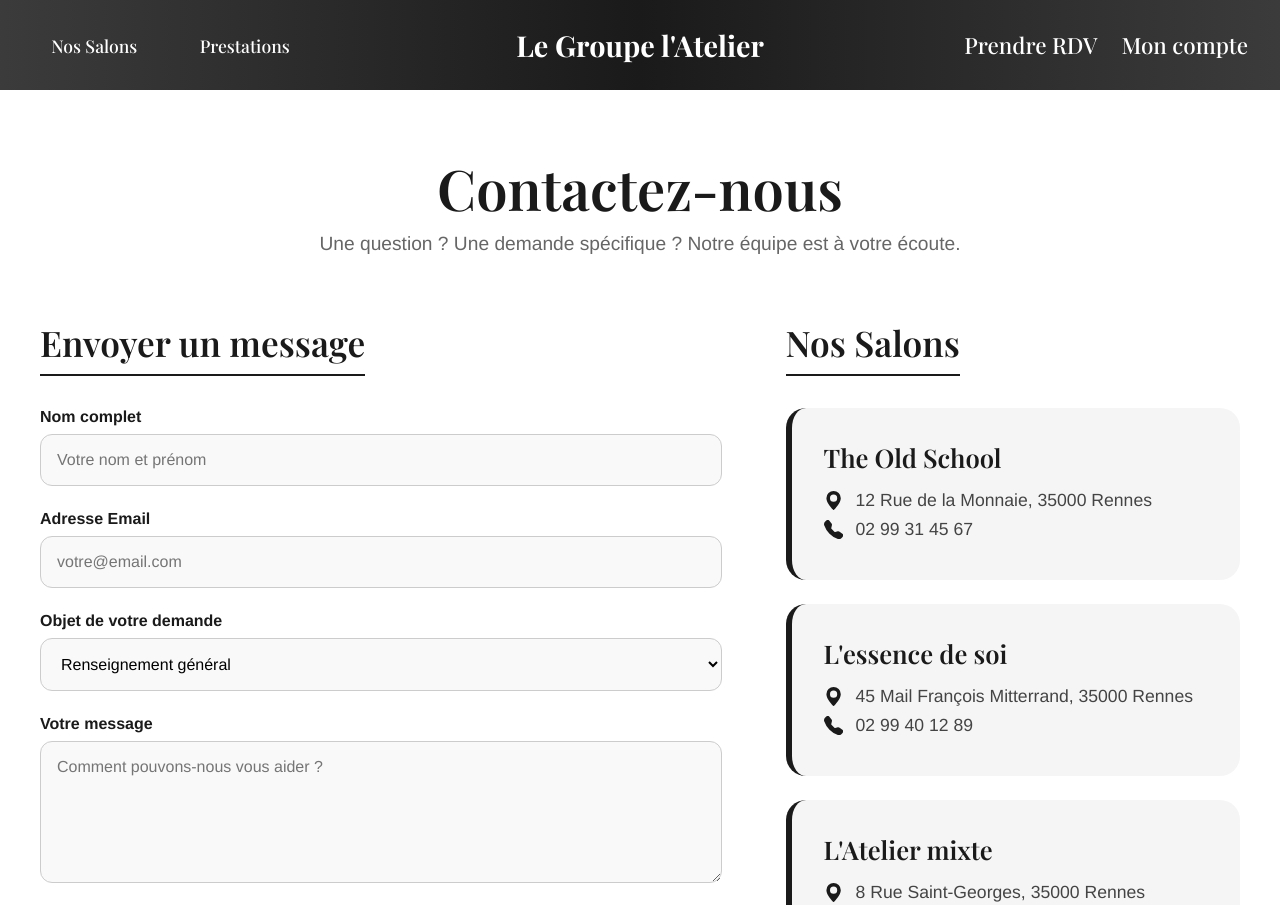
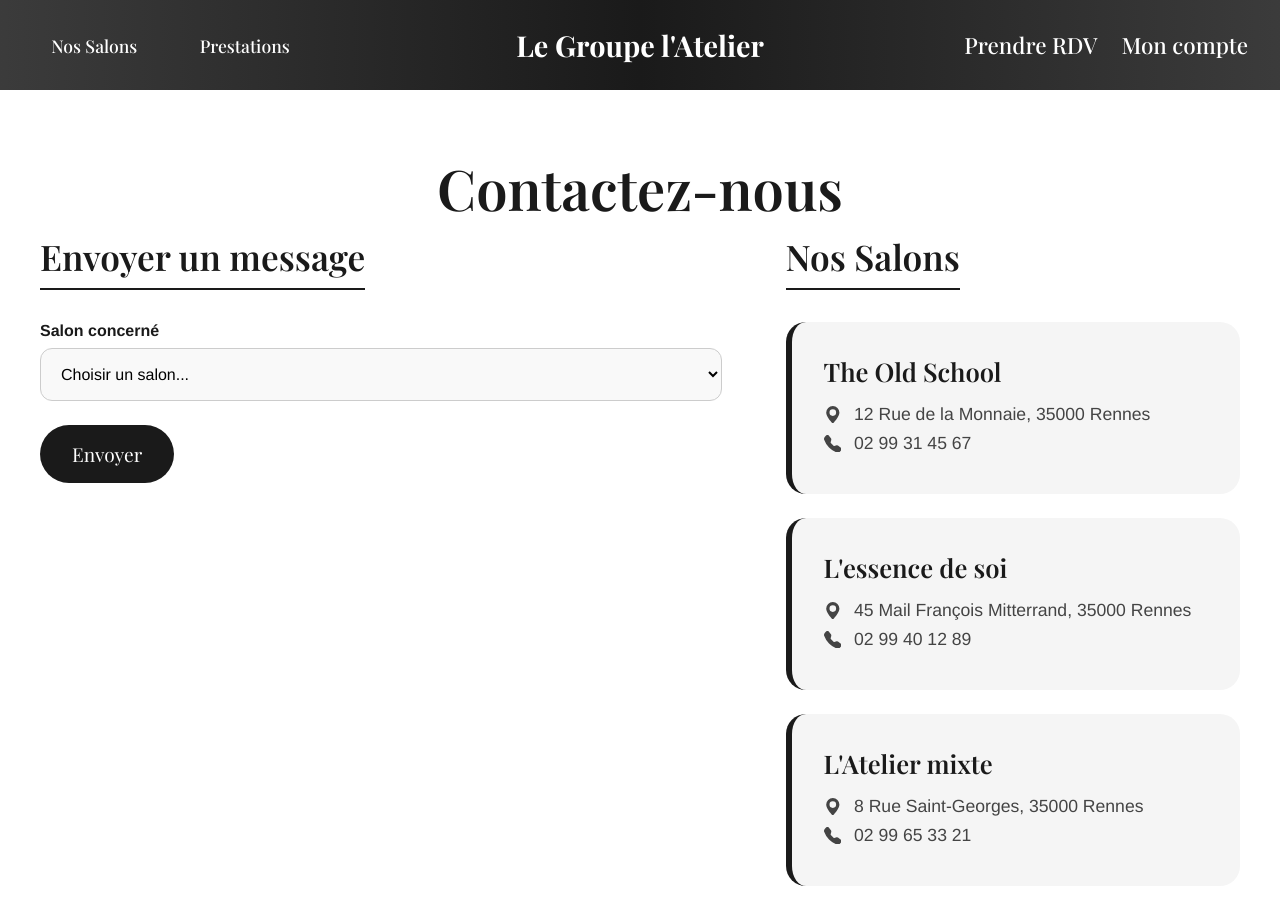
Before and after one commit to JTKaeanon/Devoir-CEF-Bilan-3, a React (Vite) app: page /contact in a window 1280 px wide. Shown: the top 905 px of the page. Built offline with nearby package versions, Linux system fonts and the light colour scheme; a web font is replaced by a local one.

Commit message:
changement

```diff
--- /dev/null
+++ b/src/api/salons.js
@@ -0,0 +1,37 @@
+// src/api/salons.js
+import imgSalon1 from '../assets/salon1.jpg';
+import imgSalon2 from '../assets/salon2.jpg';
+import imgSalon3 from '../assets/salon3.jpg';
+
+export const salonsData = [
+  {
+    id: 'the-old-school',
+    name: 'The Old School',
+    subtitle: "Chic & Contemporain",
+    target: 'Homme et enfant ',
+    address: '12 Rue de la Monnaie, 35000 Rennes',
+    phone: '02 99 31 45 67',
+    image: imgSalon1,
+    description: "Un espace dédié à l'élégance intemporelle au cœur du centre historique de Rennes."
+  },
+  {
+    id: 'lessence-de-soi',
+    name: "L'essence de soi",
+    subtitle: "Élégance & Lumière",
+    target: 'Femme et enfant',
+    address: '45 Mail François Mitterrand, 35000 Rennes',
+    phone: '02 99 40 12 89',
+    image: imgSalon2,
+    description: "Baigné de lumière naturelle, ce salon offre une pause sensorielle sur le prestigieux Mail."
+  },
+  {
+    id: 'latelier-mixte',
+    name: "L'Atelier mixte",
+    subtitle: "Nature & Pureté",
+    target: 'Mixte - Tout le monde',
+    address: '8 Rue Saint-Georges, 35000 Rennes',
+    phone: '02 99 65 33 21',
+    image: imgSalon3,
+    description: "Une ambiance organique et apaisante dans l'une des rues les plus charmantes de la ville."
+  }
+];
--- a/src/pages/Accueil.jsx
+++ b/src/pages/Accueil.jsx
@@ -1,51 +1,34 @@
+// src/pages/Accueil.jsx
 import { Link } from 'react-router-dom';
+import { salonsData } from '../api/salons'; // Import des données
 import './Accueil.css';
-import imgSalon1 from '../assets/salon1.jpg';
-import imgSalon2 from '../assets/salon2.jpg';
-import imgSalon3 from '../assets/salon3.jpg';
 
 export default function Accueil() {
   return (
     <div className="accueil-container">
       <section className="hero-grid">
-
-        {/*top left */}
         <div className="grid-item presentation-block">
           <div className="presentation-content">
             <h1 className="group-title">Le Groupe l'Atelier</h1>
-            <h2 className="group-subtitle">L'excellence au service de votre beauté</h2>
-            <p className="group-text">
-              Depuis plus de 10 ans, nos salons incarnent un savoir-faire unique et une passion
-              pour la coiffure haute couture. Découvrez nos univers dédiés au bien-être et à l'élégance.
-            </p>
+            <p className="group-text">L'excellence au service de votre beauté depuis 10 ans.</p>
             <Link to="/nos-salons" className="group-cta">Découvrir nos salons</Link>
           </div>
         </div>
 
-        {/* top right */}
-        <Link to="/nos-salons" className="grid-item salon-card" style={{ backgroundImage: `url(${imgSalon1})` }}>
-          <div className="salon-overlay">
-            <h3>The Old school</h3>
-            <p>Chic & Contemporain</p>
-          </div>
-        </Link>
-
-        {/* bottom left */}
-        <Link to="/nos-salons" className="grid-item salon-card" style={{ backgroundImage: `url(${imgSalon2})` }}>
-          <div className="salon-overlay">
-            <h3>L'essence de soi</h3>
-            <p>Élégance & Lumière</p>
-          </div>
-        </Link>
-
-        {/*  bottom right */}
-        <Link to="/nos-salons" className="grid-item salon-card" style={{ backgroundImage: `url(${imgSalon3})` }}>
-          <div className="salon-overlay">
-            <h3>L'Atelier mixte</h3>
-            <p>Nature & Pureté</p>
-          </div>
-        </Link>
-
+        {/* Génération dynamique des cartes salons */}
+        {salonsData.map((salon) => (
+          <Link
+            key={salon.id}
+            to="/nos-salons"
+            className="grid-item salon-card"
+            style={{ backgroundImage: `url(${salon.image})` }}
+          >
+            <div className="salon-overlay">
+              <h3>{salon.name}</h3>
+              <p>{salon.subtitle}</p>
+            </div>
+          </Link>
+        ))}
       </section>
     </div>
   );
--- a/src/pages/Contact.jsx
+++ b/src/pages/Contact.jsx
@@ -1,92 +1,42 @@
+// src/pages/Contact.jsx
+import { salonsData } from '../api/salons';
+import { BsGeoAltFill, BsTelephoneFill } from 'react-icons/bs';
 import './Contact.css';
-import { BsGeoAltFill, BsTelephoneFill } from 'react-icons/bs';
 
 export default function Contact() {
   return (
     <div className="contact-container">
       <h1 className="contact-title">Contactez-nous</h1>
-      <p className="contact-subtitle">Une question ? Une demande spécifique ? Notre équipe est à votre écoute.</p>
-
       <div className="contact-wrapper">
 
-        {/* COLONNE GAUCHE : Formulaire Global */}
         <section className="contact-form-section">
           <h2>Envoyer un message</h2>
           <form className="contact-form">
+            {/* ... autres champs ... */}
             <div className="form-group">
-              <label htmlFor="name">Nom complet</label>
-              <input type="text" id="name" placeholder="Votre nom et prénom" required />
-            </div>
-
-            <div className="form-group">
-              <label htmlFor="email">Adresse Email</label>
-              <input type="email" id="email" placeholder="votre@email.com" required />
-            </div>
-
-            <div className="form-group">
-              <label htmlFor="subject">Objet de votre demande</label>
+              <label htmlFor="subject">Salon concerné</label>
               <select id="subject">
-                <option>Renseignement général</option>
-                <option>Partenariat / Presse</option>
-                <option>Recrutement</option>
-                <option>Problème avec une réservation</option>
+                <option value="">Choisir un salon...</option>
+                {/* Menu déroulant dynamique */}
+                {salonsData.map(salon => (
+                  <option key={salon.id} value={salon.id}>{salon.name}</option>
+                ))}
               </select>
             </div>
-
-            <div className="form-group">
-              <label htmlFor="message">Votre message</label>
-              <textarea id="message" rows="6" placeholder="Comment pouvons-nous vous aider ?" required></textarea>
-            </div>
-
-            <button type="submit" className="submit-btn">Envoyer le message</button>
+            <button type="submit" className="submit-btn">Envoyer</button>
           </form>
         </section>
 
-        {/* COLONNE DROITE : Coordonnées des salons (Rennes) */}
         <section className="contact-info-section">
           <h2>Nos Salons</h2>
-
-          <div className="salon-info-card">
-            <h3>The Old School</h3>
-            <p className="info-line">
-              <BsGeoAltFill className="contact-icon" />
-              <a href="https://maps.google.com/?q=12+Rue+de+la+Monnaie,+35000+Rennes" target="_blank" rel="noopener noreferrer">
-                12 Rue de la Monnaie, 35000 Rennes
-              </a>
-            </p>
-            <p className="info-line">
-              <BsTelephoneFill className="contact-icon" />
-              <a href="tel:+33299314567">02 99 31 45 67</a>
-            </p>
-          </div>
-
-          <div className="salon-info-card">
-            <h3>L'essence de soi</h3>
-            <p className="info-line">
-              <BsGeoAltFill className="contact-icon" />
-              <a href="https://maps.google.com/?q=45+Mail+François+Mitterrand,+35000+Rennes" target="_blank" rel="noopener noreferrer">
-                45 Mail François Mitterrand, 35000 Rennes
-              </a>
-            </p>
-            <p className="info-line">
-              <BsTelephoneFill className="contact-icon" />
-              <a href="tel:+33299401289">02 99 40 12 89</a>
-            </p>
-          </div>
-
-          <div className="salon-info-card">
-            <h3>L'Atelier mixte</h3>
-            <p className="info-line">
-              <BsGeoAltFill className="contact-icon" />
-              <a href="https://maps.google.com/?q=8+Rue+Saint-Georges,+35000+Rennes" target="_blank" rel="noopener noreferrer">
-                8 Rue Saint-Georges, 35000 Rennes
-              </a>
-            </p>
-            <p className="info-line">
-              <BsTelephoneFill className="contact-icon" />
-              <a href="tel:+33299653321">02 99 65 33 21</a>
-            </p>
-          </div>
+          {/* Liste des salons dynamique */}
+          {salonsData.map(salon => (
+            <div key={salon.id} className="salon-info-card">
+              <h3>{salon.name}</h3>
+              <p className="info-line"><BsGeoAltFill /> {salon.address}</p>
+              <p className="info-line"><BsTelephoneFill /> <a href={`tel:${salon.phone}`}>{salon.phone}</a></p>
+            </div>
+          ))}
         </section>
 
       </div>
```
